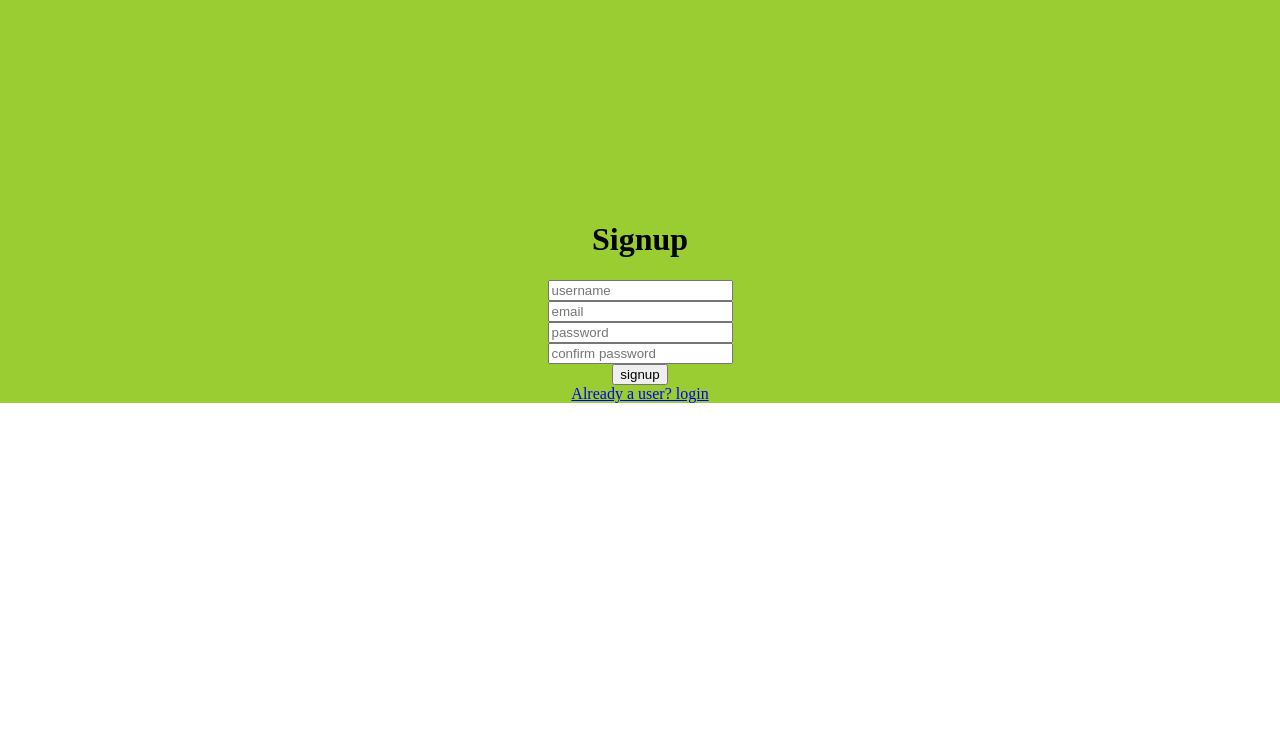
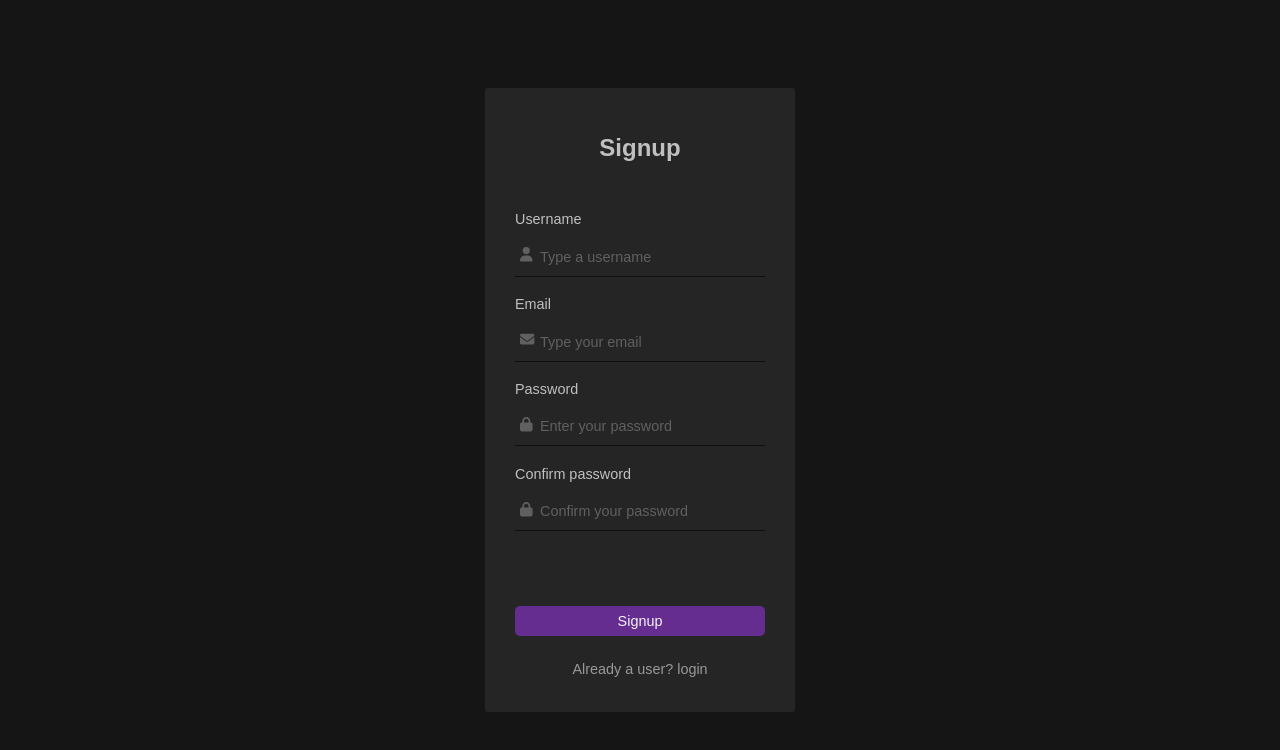
Before and after one commit to Aris-Empanta/master-authentication, a React (Create React App) app in the folder client/: page /signup in a window 1280 px wide. Shown: the top 750 px of the page. Built offline with nearby package versions, Linux system fonts and the light colour scheme; no server answers.

Commit message:
Completed login and register components' UI

```diff
--- a/client/src/components/login.js
+++ b/client/src/components/login.js
@@ -14,8 +14,8 @@ export const Login = ({setUser, setTrainer}) => {
 
 
     return(<div className="loginComponent">
-            <div id="usernamePasswordLogin">
-              <h1 id="loginTitle">User Login</h1>
+            <div id="loginWrapper">
+              <h1 className="loginTitle">The Pokedex</h1>
               <p className="credentialsTitles">Username</p>
               <div className="credentialsWrapper">
                 <input type="text" placeholder="Type your username" className="credentialsInputs"
@@ -33,14 +33,15 @@ export const Login = ({setUser, setTrainer}) => {
                 </div>
               </div>
               <Link to='/restore-password' id="forgotPassword">Forgot your password?</Link>
-              <button onClick={ () => loginUser( axios, username,
+              <button id="loginButton"
+                      onClick={ () => loginUser( axios, username,
                                                  password, setUser,
                                                  setTrainer ) }>
                  Login
               </button>
               <p id="or">or</p>
               <div id="googleLogin">
-                <button onClick={ googleLogin } id="googleLoginButton">Login with Google</button>
+                <button onClick={ googleLogin } id="googleLoginButton"><span id="googleLogo">G </span>&nbsp;Login with Google</button>
               </div>
               <Link to='/signup' id="signupLink">Not a user? Signup </Link>
             </div>
--- a/client/src/components/register.js
+++ b/client/src/components/register.js
@@ -2,6 +2,10 @@ import "../css/signup.css"
 import { useState } from 'react';
 import { submitCredentials } from "../functions/register";
 import { Link } from "react-router-dom";
+import { FontAwesomeIcon } from '@fortawesome/react-fontawesome'
+import { faLock } from "@fortawesome/free-solid-svg-icons";
+import { faUser } from "@fortawesome/free-solid-svg-icons";
+import { faEnvelope } from "@fortawesome/free-solid-svg-icons";
 import axios from 'axios'
 
 export const Register = () => {
@@ -12,16 +16,47 @@ export const Register = () => {
     const [ confirmedPassword, setConfirmedPassword ] = useState("")
 
     return(<div className="signupComponent">
-            <h1>Signup</h1>
-            <input type="text" placeholder="username" onChange={ (e) => setUsername(e.target.value) }/>
-            <input type='email' placeholder="email" onChange={ (e) => setEmail(e.target.value) } />
-            <input type="password" placeholder="password"  onChange={ (e) => setPassword(e.target.value) }/>
-            <input type="password" placeholder="confirm password"  onChange={ (e) => setConfirmedPassword(e.target.value) }/>
-            <button onClick={ () => submitCredentials( axios, username,
-                                                       email, password,
-                                                       confirmedPassword ) }>
-                signup
-            </button>
-            <Link to="/login">Already a user? login</Link>
+                <div id="signupWrapper">
+                    <h1 className="signupTitle">Signup</h1>
+                    <p className="credentialsTitles">Username</p>
+                    <div className="credentialsWrapper">
+                        <input type="text" placeholder="Type a username" className="credentialsInputs"
+                            onChange={ (e) => setUsername(e.target.value) }/>
+                        <div className="credentialsIcon">
+                            <FontAwesomeIcon icon={ faUser } />
+                        </div>
+                    </div>
+                    <p className="credentialsTitles">Email</p>
+                    <div className="credentialsWrapper">
+                        <input type='email' placeholder="Type your email" className="credentialsInputs"
+                            onChange={ (e) => setEmail(e.target.value) } />
+                        <div className="credentialsIcon">
+                            <FontAwesomeIcon icon={ faEnvelope } />
+                        </div>
+                    </div>
+                    <p className="credentialsTitles">Password</p>
+                    <div className="credentialsWrapper">
+                        <input type="password" placeholder="Enter your password"  className="credentialsInputs"
+                            onChange={ (e) => setPassword(e.target.value) }/>
+                        <div className="credentialsIcon">
+                            <FontAwesomeIcon icon={ faLock } />
+                        </div>
+                    </div>
+                    <p className="credentialsTitles">Confirm password</p>
+                    <div className="credentialsWrapper">
+                        <input type="password" placeholder="Confirm your password"  className="credentialsInputs"
+                            onChange={ (e) => setConfirmedPassword(e.target.value) }/>
+                        <div className="credentialsIcon">
+                            <FontAwesomeIcon icon={ faLock } />
+                        </div>
+                    </div>
+                    <button id="signupButton"
+                            onClick={ () => submitCredentials( axios, username,
+                                                            email, password,
+                                                            confirmedPassword ) }>
+                        Signup
+                    </button>
+                    <Link to="/login" id="alreadyUser">Already a user? login</Link>
+                </div>
            </div>)
 }
--- a/client/src/css/login.css
+++ b/client/src/css/login.css
@@ -3,28 +3,33 @@
     justify-content: space-evenly;
     align-items: center;
     height: 100vh;
+    background-color: #151515;
 }
 
-#usernamePasswordLogin {
+#loginWrapper {
     display: flex;
     flex-direction: column;
     justify-content: center;
-    background-color: aqua;
+    background-color: #252525;
+    border-radius: 3px;
     width: 250px;
     max-width: 100%;
-    padding: 25px;
+    padding: 30px;
 }
 
-#loginTitle {
+.loginTitle {
     font-family: Arial, Helvetica, sans-serif;
     font-size: 1.5rem;
     align-self: center;
+    color: silver;
+    margin-bottom: 30px;
 }
 
 .credentialsTitles {
     font-family: Arial, Helvetica, sans-serif;
     font-size: 0.9rem;
     align-self: flex-start;
+    color: silver;
 }
 
 .credentialsWrapper {
@@ -33,19 +38,22 @@
 
 .credentialsInputs {
     border: none;
-    border-bottom: 1px solid black;
+    border-bottom: 1px solid #101010;
     background-color: transparent;
     width: 100%;
     text-indent: 25px;
     padding-right: 0;
     padding-left: 0;
     padding-bottom: 10px;
+    font-size: 1rem;
+    font-family: Arial, Helvetica, sans-serif;
+    color: #999999;
 }
 
 .credentialsInputs::placeholder {
     font-size: 0.9rem;
     font-family: Arial, Helvetica, sans-serif;
-    color: #303030;
+    color: #606060;
 }
 
 .credentialsInputs:focus {
@@ -58,20 +66,34 @@
     left: 5px;
     font-size: 0.9rem;
     font-family: Arial, Helvetica, sans-serif;
-    color: #303030;
+    color: #606060;
 }
 
 #forgotPassword {
     align-self: flex-end;
-    margin: 10px 0 20px 0;
+    margin: 10px 0 50px 0;
     font-size: 0.8rem;
     font-family: Arial, Helvetica, sans-serif;
     text-decoration: none;
-    color: #303030;
+    color: #999999;
+}
+
+#loginButton {
+    padding: 7px 0;
+    cursor: pointer;
+    font-size: 0.9rem;
+    font-family: Arial, Helvetica, sans-serif;
+    border: none;
+    border-radius: 5px;
+    background-color: #F40009;
+    color: whitesmoke;
 }
 
 #or {
     align-self: center;
+    font-family: Arial, Helvetica, sans-serif;
+    font-size: 0.9rem;
+    color: silver;
 }
 
 #googleLogin {
@@ -79,11 +101,30 @@
     width: 100%;
 }
 
+#googleLogo {
+    font-family: Arial, Helvetica, sans-serif;
+    font-size: 1.1rem;
+    font-weight: 700;
+}
+
 #googleLoginButton {
     width: 100%;
+    padding: 7px 0;
+    cursor: pointer;
+    font-size: 0.9rem;
+    font-family: Arial, Helvetica, sans-serif;
+    border: none;
+    border-radius: 5px;
+    background-color: #0077c0;
+    color: whitesmoke;
 }
 
 #signupLink {
-    margin-top: 40px;
+    margin-top: 80px;
+    margin-bottom: 5px;
     align-self: center;
+    text-decoration: none;
+    color: #999999;
+    font-size: 0.9rem;
+    font-family: Arial, Helvetica, sans-serif;
 }
--- a/client/src/css/signup.css
+++ b/client/src/css/signup.css
@@ -1,8 +1,49 @@
 .signupComponent {
+    display: flex;
+    justify-content: space-evenly;
+    align-items: center;
+    height: 100vh;
+    background-color: #151515;
+}
+
+#signupWrapper {
     display: flex;
     flex-direction: column;
     justify-content: center;
-    align-items: center;
-    padding-top: 200px;
-    background-color: yellowgreen;
+    background-color: #252525;
+    border-radius: 3px;
+    width: 250px;
+    max-width: 100%;
+    padding: 30px;
+    gap: 5px;
 }
+
+.signupTitle {
+    font-family: Arial, Helvetica, sans-serif;
+    font-size: 1.5rem;
+    align-self: center;
+    color: silver;
+    margin-bottom: 30px;
+}
+
+#signupButton {
+    padding: 7px 0;
+    cursor: pointer;
+    font-size: 0.9rem;
+    font-family: Arial, Helvetica, sans-serif;
+    border: none;
+    border-radius: 5px;
+    background-color: #662d91;
+    color: whitesmoke;
+    margin-top: 70px;
+}
+
+#alreadyUser {
+    margin-top: 20px;
+    margin-bottom: 5px;
+    align-self: center;
+    text-decoration: none;
+    color: #999999;
+    font-size: 0.9rem;
+    font-family: Arial, Helvetica, sans-serif;
+}
```
Also changed, not shown: client/src/images/loginBackground.jpg (added), 1 other file (tests, documents, lock files or other folders).
